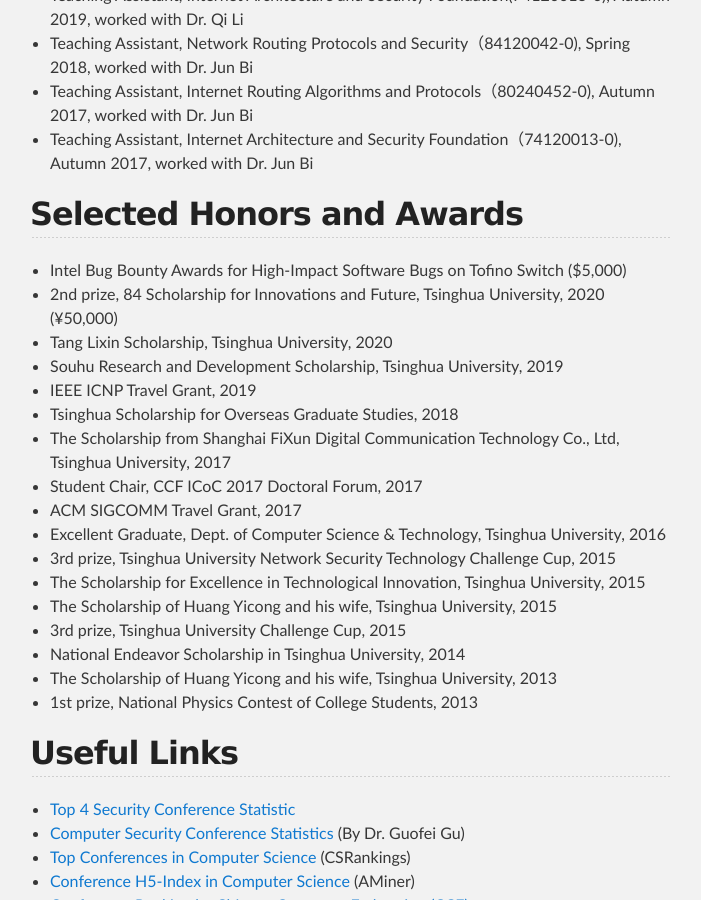
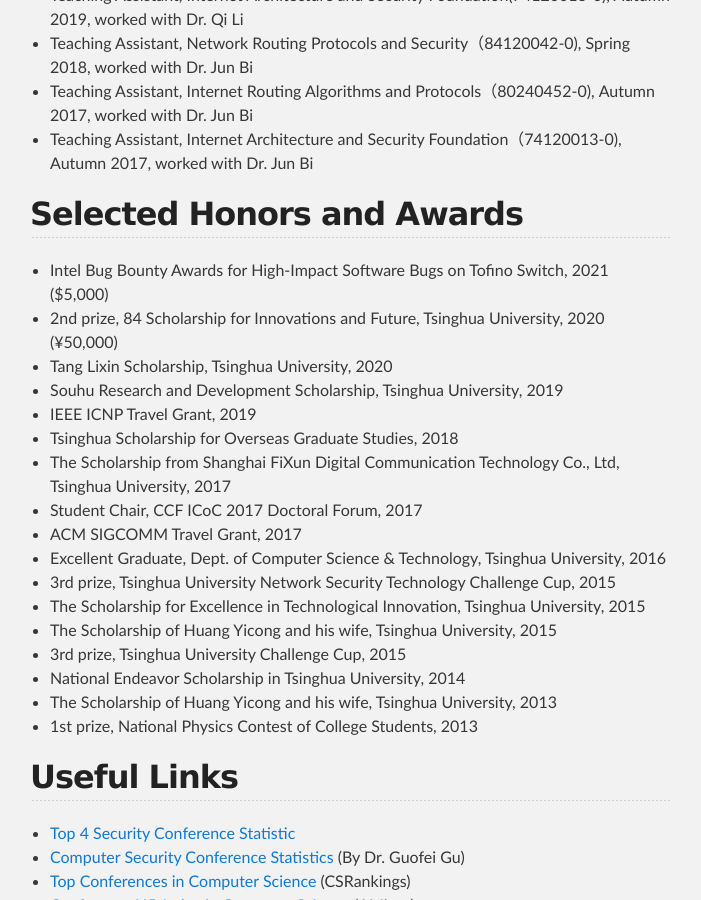
Before and after one commit to zhangmenghao/zhangmenghao.github.io, a Jekyll site: the page built from index.md, in a window 1280 px wide and 900 px high, scrolled down 3678 px. Shown: the whole window, without its empty margins (290-991 px from the left). Built offline with Jekyll 4.4.1, drawn with Linux system fonts in a browser that asks for light colours.

Commit message:
Update honor and awards

```diff
--- a/index.md
+++ b/index.md
@@ -127,7 +127,7 @@
 
 
 ## Selected Honors and Awards
-* Intel Bug Bounty Awards for High-Impact Software Bugs on Tofino Switch ($5,000)
+* Intel Bug Bounty Awards for High-Impact Software Bugs on Tofino Switch, 2021 ($5,000)
 * 2nd prize, 84 Scholarship for Innovations and Future, Tsinghua University, 2020 (¥50,000)
 * Tang Lixin Scholarship, Tsinghua University, 2020
 * Souhu Research and Development Scholarship, Tsinghua University, 2019
```
